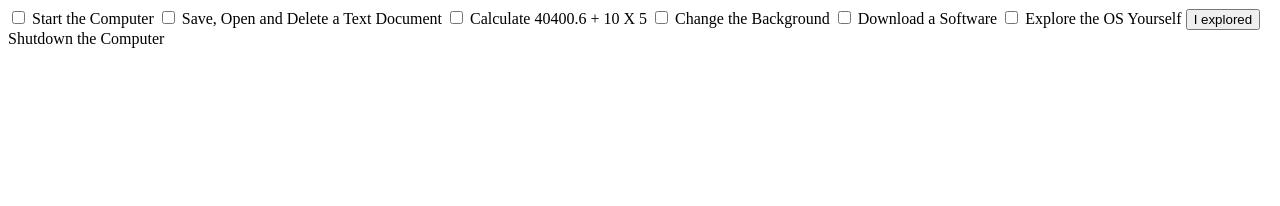
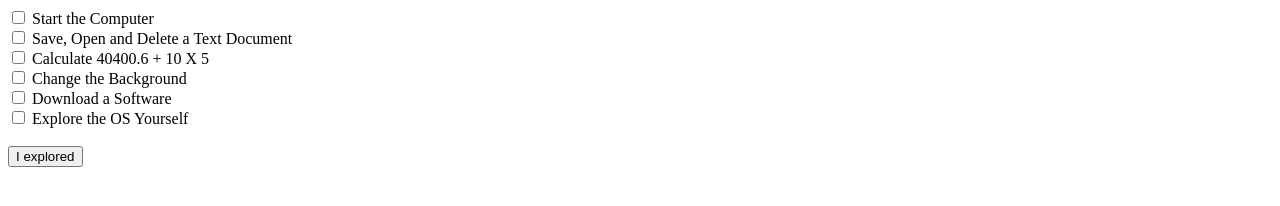
Before and after one commit to KavyanshKhaitan2/tasks-for-ekansh, a plain HTML site: page index.html in a window 1280 px wide. Drawn offline with Linux system fonts and the light colour scheme.

Commit message:
Update index.html

```diff
--- a/index.html
+++ b/index.html
@@ -4,14 +4,14 @@
 <title>Ekansh's OS Tasks</title>
 </head>
 <body>
-<input value="1" type="checkbox"> Start the Computer
-<input type="checkbox"> Save, Open and Delete a Text Document
-<input type="checkbox"> Calculate 40400.6 + 10 X 5
-<input type="checkbox"> Change the Background
-<input type="checkbox"> Download a Software
-<input type="checkbox"> Explore the OS Yourself
-<button onclick="revealnext()">I explored</button>
-<input id="to_reveal" style="display:none" type="checkbox">Shutdown the Computer</input>
+<input value="1" type="checkbox"> Start the Computer<br>
+<input type="checkbox"> Save, Open and Delete a Text Document<br>
+<input type="checkbox"> Calculate 40400.6 + 10 X 5<br>
+<input type="checkbox"> Change the Background<br>
+<input type="checkbox"> Download a Software<br>
+<input type="checkbox"> Explore the OS Yourself<br><br>
+<button onclick="revealnext()">I explored</button><br><br>
+<span id="to_reveal" style="display:none"><input type="checkbox">Shutdown the Computer</input></span>
 <script>
 function revealnext(){
   document.getElementById("to_reveal").style.display = "block"
```
